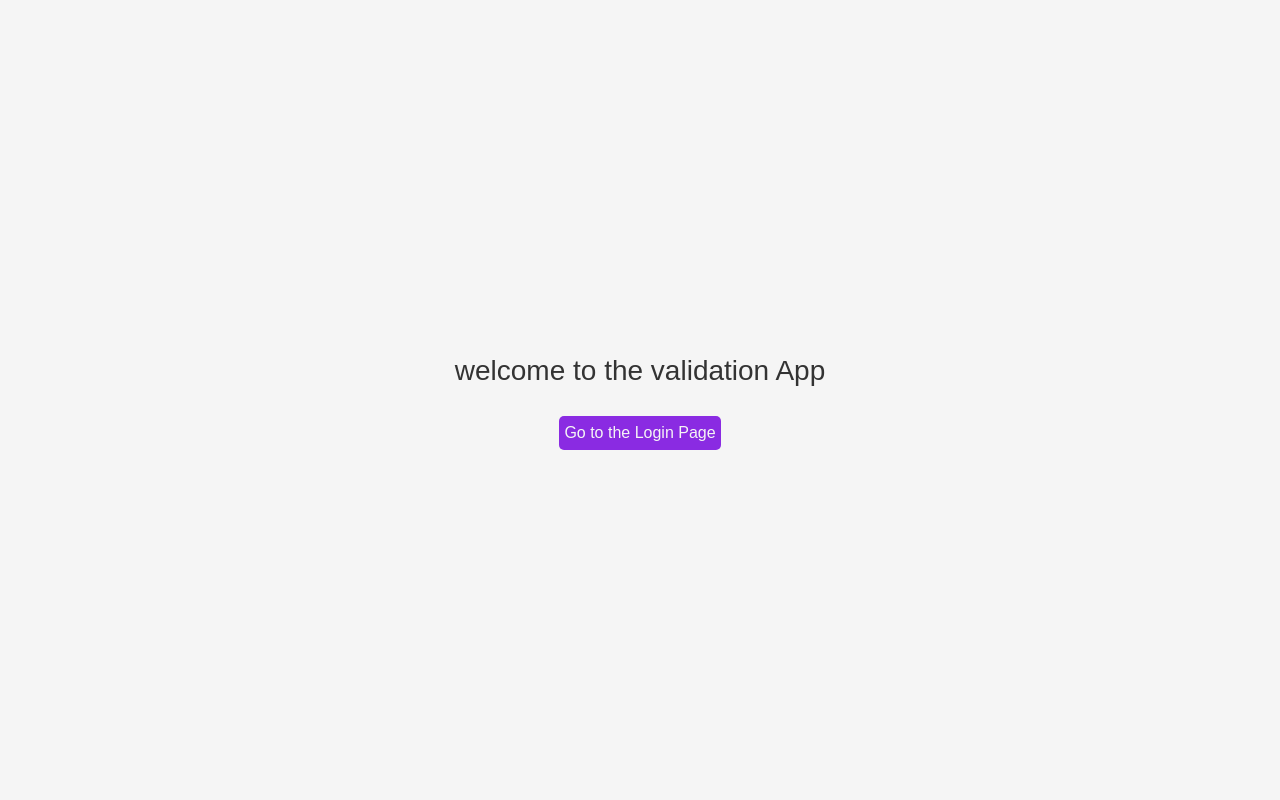
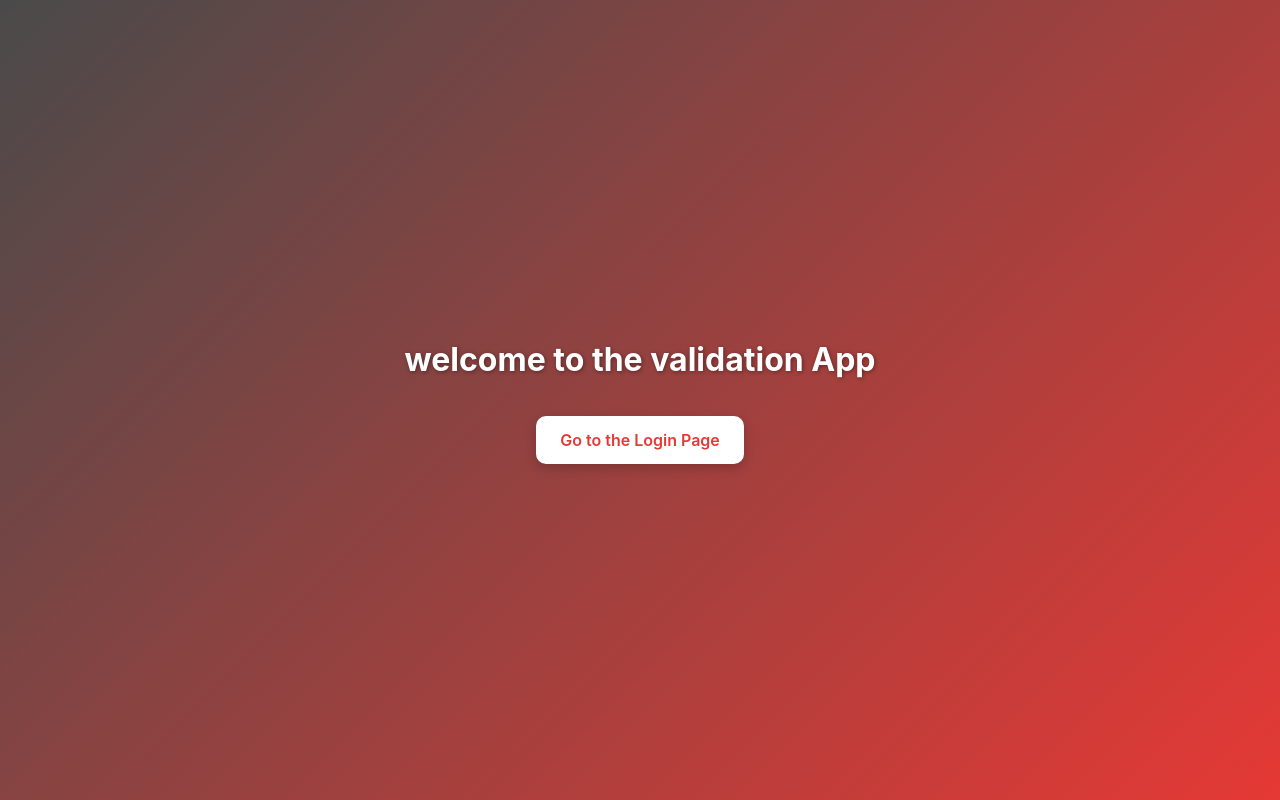
Before and after one commit to mohammadhbi/task, a Next.js app: page / in a window 1280 px wide. Built offline with nearby package versions, Linux system fonts and the light colour scheme.

Commit message:
git commit -m "fix: update UserContext setUser type to accept null for logout functionality"

```diff
--- a/package.json
+++ b/package.json
@@ -15,6 +15,7 @@
     "next": "15.3.4",
     "react": "^19.0.0",
     "react-dom": "^19.0.0",
+    "react-icons": "^5.5.0",
     "react-toastify": "^11.0.5",
     "sass": "^1.89.2",
     "yup": "^1.6.1"
--- a/src/app/components/UI/Sidebar.tsx
+++ b/src/app/components/UI/Sidebar.tsx
@@ -1,18 +1,28 @@
-
+"use client"
 import { useState } from "react";
 import styles from "../styles/Sidebar.module.scss";
+import { FaBars, FaTimes } from "react-icons/fa";
+import { useUser } from "../../../context/UserContext";
+import { useRouter } from "next/navigation";
+import { toast } from "react-toastify";
 
 export default function Sidebar() {
   const [isOpen, setIsOpen] = useState(false);
-
+const { logout } = useUser();
+const router = useRouter();
+const handleLogout = ()=>{
+  logout();
+  toast.success("Logged out successfully");
+  router.push("/auth");
+}
   return (
     <>
       <button
-        className={styles.hamburger}
+        className={`${styles.hamburger} ${isOpen ? styles.active : ""}`}
         onClick={() => setIsOpen(!isOpen)}
         aria-label="Toggle menu"
       >
-        ☰
+        {isOpen ? <FaTimes size={24} /> : <FaBars size={24} />}
       </button>
 
       <nav className={`${styles.sidebar} ${isOpen ? styles.open : ""}`}>
@@ -21,7 +31,9 @@ export default function Sidebar() {
           <li className={styles.active}>Dashboard</li>
           <li>Profile</li>
           <li>Settings</li>
-          <li>Logout</li>
+          <li><button onClick={handleLogout}>
+            Logout</button></li>
+
         </ul>
       </nav>
 
--- a/src/app/components/styles/homepage.module.scss
+++ b/src/app/components/styles/homepage.module.scss
@@ -1,21 +1,44 @@
 .container {
+  height: 100vh;
   display: flex;
   flex-direction: column;
+  justify-content: center;
   align-items: center;
-  justify-content: center;
-  height: 100vh;
+  padding: 2rem;
+  background: linear-gradient(135deg, #4a4a4a, #e53935);
+  font-family: "Inter", sans-serif;
+  color: white;
   text-align: center;
-  background-color: #f5f5f5;
+  gap: 2rem;
 }
 
 .title {
-  font-size: 28px;
-  margin-bottom: 24px;
-  color: #333;
+  font-size: 2rem;
+  font-weight: 700;
+  color: #ffffff;
+  margin: 0;
+  text-shadow: 1px 1px 4px rgba(0, 0, 0, 0.4);
 }
-.Button{
-  background-color:blueviolet;
-  padding: 5px;
-border-radius: 5px;
-color: #f5f5f5;
+
+.Button {
+  background-color: #ffffff;
+  color: #e53935;
+  padding: 0.75rem 1.5rem;
+  border: none;
+  border-radius: 10px;
+  font-size: 1rem;
+  font-weight: 600;
+  box-shadow: 0 4px 12px rgba(0, 0, 0, 0.2);
+  cursor: pointer;
+  transition: all 0.3s ease;
+
+  &:hover {
+    background-color: #f5f5f5;
+    transform: scale(1.05);
+  }
+
+  &:active {
+    transform: scale(0.95);
+    box-shadow: none;
+  }
 }
--- a/src/context/UserContext.tsx
+++ b/src/context/UserContext.tsx
@@ -1,5 +1,6 @@
 "use client"
 
+import { log } from "console"
 import { createContext, useContext, useState, ReactNode } from "react"
 
 type User = {
@@ -9,9 +10,9 @@ type User = {
 }
 
 type UserContextType = {
-  user: User | null
-  setUser: (user: User) => void
-}
+  user: User | null;
+  setUser: (user: User | null) => void;
+};
 
 const UserContext = createContext<UserContextType | undefined>(undefined)
 
@@ -27,6 +28,12 @@ export const UserProvider = ({ children }: { children: ReactNode }) => {
 
 export const useUser = () => {
   const context = useContext(UserContext)
-  if (!context) throw new Error("useUser must be used within UserProvider")
-  return context
+  if (!context) throw new Error("useUser must be used within UserProvider");
+  const logout = () =>{
+  context.setUser(null);
+
 }
+  return {...context,
+    logout
+}
+};
```
Also changed, not shown: src/app/components/styles/Sidebar.module.scss (+38 -85 lines), 1 other file (tests, documents, lock files or other folders).
